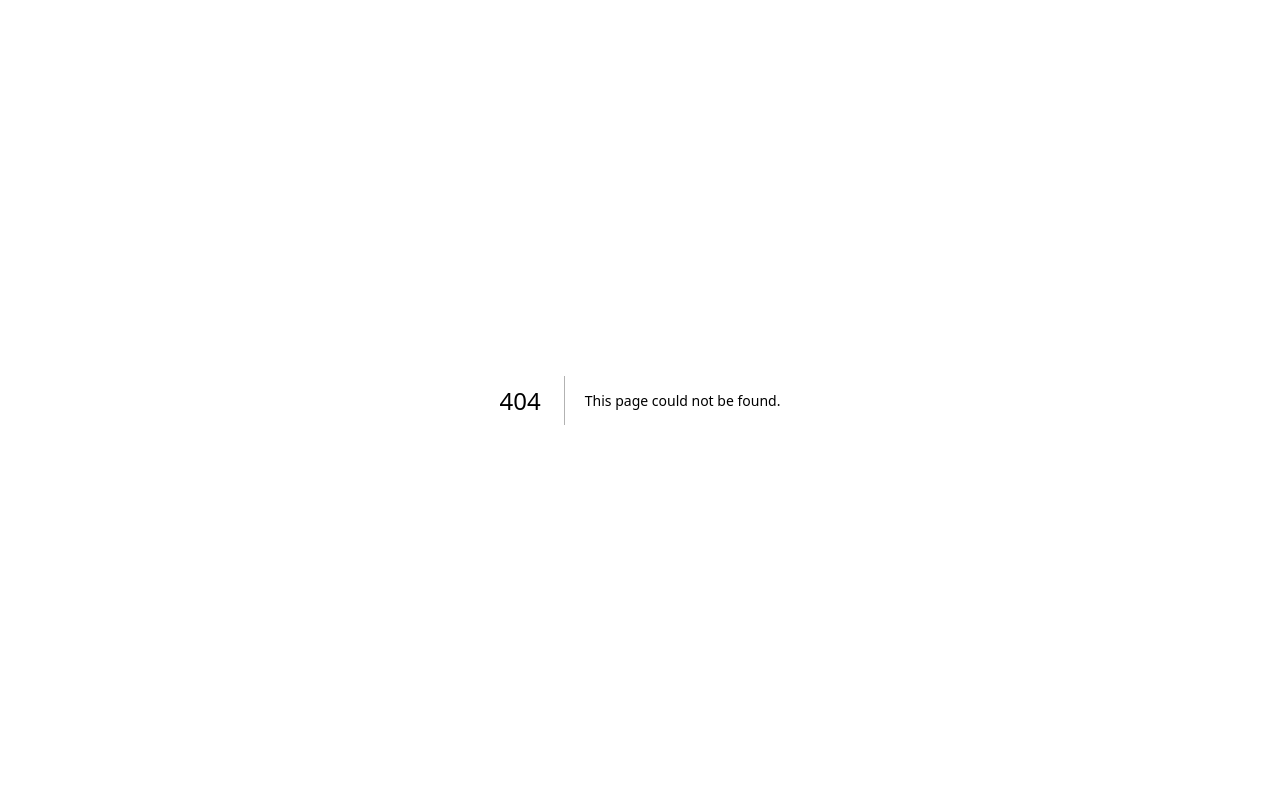
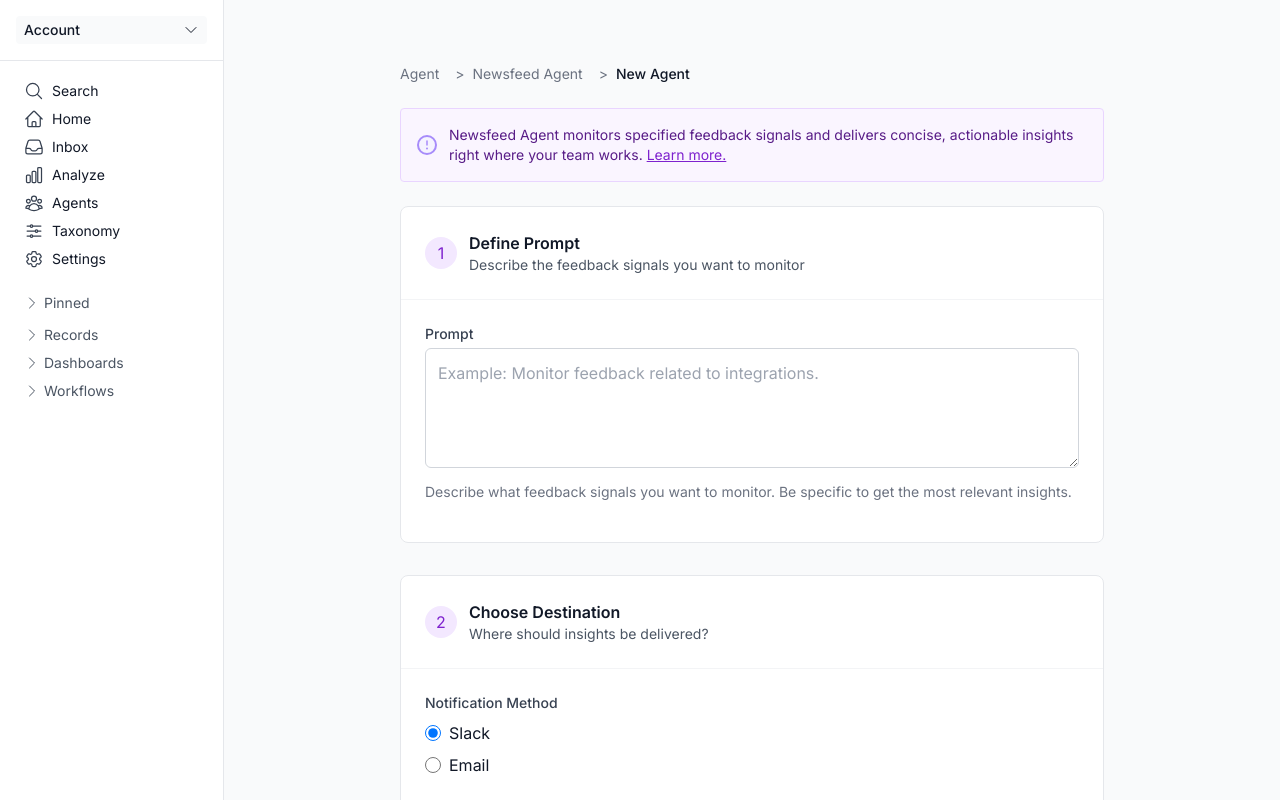
Before and after one commit to birkanicacan/proj-phx-dev, a Next.js app: page /agents/newsfeed/new in a window 1280 px wide. Before the commit this address had no page. Built offline with nearby package versions, Linux system fonts and the light colour scheme; sample sign-in values are in the browser's storage.

Commit message:
newsfeed agent done

```diff
--- /dev/null
+++ b/app/agents/newsfeed/new/page.tsx
@@ -0,0 +1,210 @@
+'use client';
+import React, { useState } from 'react';
+import { Button } from '@/components/ui/button';
+import { Input } from '@/components/ui/input';
+import { ChevronDown, Plus, X } from 'lucide-react';
+import { useRouter } from 'next/navigation';
+
+// UI components defined inline
+const Label = ({ htmlFor, className, children }: { htmlFor?: string; className?: string; children: React.ReactNode }) => (
+  <label htmlFor={htmlFor} className={className}>{children}</label>
+);
+
+const Textarea = ({ id, placeholder, value, onChange, className }: { id?: string; placeholder?: string; value: string; onChange: (e: React.ChangeEvent<HTMLTextAreaElement>) => void; className?: string }) => (
+  <textarea id={id} placeholder={placeholder} value={value} onChange={onChange} className={className} />
+);
+
+const RadioGroup = ({ children }: { children: React.ReactNode }) => (
+  <div className="space-y-2">{children}</div>
+);
+
+const RadioItem = ({ id, value, checked, onChange, children }: { id: string; value: string; checked: boolean; onChange: (value: string) => void; children: React.ReactNode }) => (
+  <div className="flex items-center space-x-2">
+    <input
+      type="radio"
+      id={id}
+      checked={checked}
+      onChange={() => onChange(value)}
+      className="h-4 w-4 text-purple-600 focus:ring-purple-500 border-gray-300"
+    />
+    <label htmlFor={id} className="text-gray-900">{children}</label>
+  </div>
+);
+
+export default function NewsfeedAgentCreate() {
+  const router = useRouter();
+  const [prompt, setPrompt] = useState('');
+  const [notificationType, setNotificationType] = useState('slack');
+  const [slackChannel, setSlackChannel] = useState('#general');
+  const [email, setEmail] = useState('');
+
+  const slackChannels = ['#general', '#feedback', '#product', '#engineering', '#mobile-team', '#design'];
+
+  const handleCreateAgent = () => {
+    // In a real app, you would save the agent data to your database here
+
+    // Add new agent to local storage to simulate persistence
+    try {
+      // Get existing agents or default to empty array
+      const existingAgentsJSON = localStorage.getItem('activeAgents');
+      const existingAgents = existingAgentsJSON ? JSON.parse(existingAgentsJSON) : [];
+
+      // Create new agent
+      const newAgent = {
+        id: Date.now().toString(), // Generate unique ID
+        name: `Newsfeed: ${prompt.substring(0, 30)}${prompt.length > 30 ? '...' : ''}`,
+        description: `Monitors feedback signals: ${prompt.substring(0, 50)}${prompt.length > 50 ? '...' : ''}`,
+        type: 'Newsfeed',
+        createdBy: 'Vivek Kaushal',
+        lastUpdated: new Date().toLocaleDateString('en-US', { month: 'short', day: '2-digit', year: 'numeric' })
+      };
+
+      // Add new agent to array
+      const updatedAgents = [...existingAgents, newAgent];
+
+      // Save to localStorage
+      localStorage.setItem('activeAgents', JSON.stringify(updatedAgents));
+    } catch (error) {
+      console.error('Error saving agent:', error);
+    }
+
+    // Navigate back to agents page
+    router.push('/agents');
+  };
+
+  return (
+    <div className="p-8 max-w-3xl mx-auto">
+      <div className="mb-6 flex items-center text-gray-500 text-sm">
+        <span className="mr-2">Agent</span>
+        <span className="mx-2">&gt;</span>
+        <span className="mr-2">Newsfeed Agent</span>
+        <span className="mx-2">&gt;</span>
+        <span className="font-medium text-gray-900">New Agent</span>
+      </div>
+      <div className="mb-6 p-4 bg-purple-50 border border-purple-200 rounded flex items-center">
+        <span className="mr-3 text-purple-700">
+          <svg width="20" height="20" fill="none" viewBox="0 0 20 20"><circle cx="10" cy="10" r="9" stroke="#a78bfa" strokeWidth="2" fill="#f5f3ff"/><path d="M10 6v4" stroke="#a78bfa" strokeWidth="1.5" strokeLinecap="round"/><circle cx="10" cy="13.5" r="1" fill="#a78bfa"/></svg>
+        </span>
+        <span className="text-sm text-purple-900">Newsfeed Agent monitors specified feedback signals and delivers concise, actionable insights right where your team works. <a href="#" className="underline text-purple-700">Learn more.</a></span>
+      </div>
+
+      {/* Step 1: Define Prompt */}
+      <div className="bg-white rounded-lg border border-gray-200 mb-8">
+        <div className="p-6 border-b border-gray-100 flex items-center">
+          <span className="h-8 w-8 rounded-full bg-purple-100 text-purple-700 flex items-center justify-center mr-3">1</span>
+          <div>
+            <div className="font-semibold text-gray-900">Define Prompt</div>
+            <div className="text-gray-600 text-sm">Describe the feedback signals you want to monitor</div>
+          </div>
+        </div>
+        <div className="p-6">
+          <div className="mb-4">
+            <Label htmlFor="prompt" className="block text-sm font-medium text-gray-700 mb-1">
+              Prompt
+            </Label>
+            <Textarea
+              id="prompt"
+              placeholder="Example: Monitor feedback related to integrations."
+              value={prompt}
+              onChange={(e) => setPrompt(e.target.value)}
+              className="w-full p-3 border border-gray-300 rounded-md min-h-[120px] focus:ring-purple-500 focus:border-purple-500"
+            />
+            <p className="mt-2 text-sm text-gray-500">
+              Describe what feedback signals you want to monitor. Be specific to get the most relevant insights.
+            </p>
+          </div>
+        </div>
+      </div>
+
+      {/* Step 2: Choose Destination */}
+      <div className="bg-white rounded-lg border border-gray-200 mb-8">
+        <div className="p-6 border-b border-gray-100 flex items-center">
+          <span className="h-8 w-8 rounded-full bg-purple-100 text-purple-700 flex items-center justify-center mr-3">2</span>
+          <div>
+            <div className="font-semibold text-gray-900">Choose Destination</div>
+            <div className="text-gray-600 text-sm">Where should insights be delivered?</div>
+          </div>
+        </div>
+        <div className="p-6">
+          <div className="mb-6">
+            <Label className="block text-sm font-medium text-gray-700 mb-2">
+              Notification Method
+            </Label>
+            <RadioGroup>
+              <RadioItem
+                id="slack"
+                value="slack"
+                checked={notificationType === 'slack'}
+                onChange={setNotificationType}
+              >
+                Slack
+              </RadioItem>
+              <RadioItem
+                id="email"
+                value="email"
+                checked={notificationType === 'email'}
+                onChange={setNotificationType}
+              >
+                Email
+              </RadioItem>
+            </RadioGroup>
+          </div>
+
+          {notificationType === 'slack' ? (
+            <div className="mb-4">
+              <Label htmlFor="slackChannel" className="block text-sm font-medium text-gray-700 mb-1">
+                Slack Channel
+              </Label>
+              <div className="relative">
+                <select
+                  id="slackChannel"
+                  value={slackChannel}
+                  onChange={(e) => setSlackChannel(e.target.value)}
+                  className="appearance-none w-full p-2 border border-gray-300 rounded-md focus:ring-purple-500 focus:border-purple-500 pr-8"
+                >
+                  {slackChannels.map((channel) => (
+                    <option key={channel} value={channel}>{channel}</option>
+                  ))}
+                </select>
+                <div className="absolute inset-y-0 right-0 flex items-center px-2 pointer-events-none">
+                  <ChevronDown className="h-4 w-4 text-gray-500" />
+                </div>
+              </div>
+            </div>
+          ) : (
+            <div className="mb-4">
+              <Label htmlFor="email" className="block text-sm font-medium text-gray-700 mb-1">
+                Email Address
+              </Label>
+              <Input
+                id="email"
+                type="email"
+                placeholder="Enter email address"
+                value={email}
+                onChange={(e) => setEmail(e.target.value)}
+                className="w-full"
+              />
+            </div>
+          )}
+        </div>
+      </div>
+
+      {/* Create Button */}
+      <div className="flex justify-end">
+        <Button
+          className="bg-gray-200 text-gray-800 hover:bg-gray-300 mr-2"
+          onClick={() => router.push('/agents')}
+        >
+          Cancel
+        </Button>
+        <Button
+          className="bg-purple-600 text-white hover:bg-purple-700"
+          onClick={handleCreateAgent}
+          disabled={!prompt || (notificationType === 'email' && !email)}
+        >
+          Create Agent
+        </Button>
+      </div>
+    </div>
+  );
+}
--- /dev/null
+++ b/app/agents/newsfeed/page.tsx
@@ -0,0 +1,8 @@
+'use client';
+
+import { useRouter } from 'next/navigation';
+
+export default function NewsfeedAgentPage() {
+  const router = useRouter();
+  return null;
+}
--- a/app/agents/page.tsx
+++ b/app/agents/page.tsx
@@ -47,6 +47,12 @@ const agentTiles: AgentTile[] = [
     name: 'Close the Loop',
     description: 'Automatically email (or message) all customers who reported an issue or feature request once the linked Jira or Linear ticket is resolved.',
     type: 'Close the Loop'
+  },
+  {
+    id: '5',
+    name: 'Newsfeed Agent',
+    description: 'Monitor specified feedback signals and push meaningful insights to Slack or email the moment a pattern emerges.',
+    type: 'Newsfeed'
   }
 ];
 
@@ -125,6 +131,8 @@ export default function AgentsPage() {
                   router.push('/agents/quality-monitor/new');
                 } else if (tile.name === 'Close the Loop') {
                   router.push('/agents/close-the-loop/new');
+                } else if (tile.name === 'Newsfeed Agent') {
+                  router.push('/agents/newsfeed/new');
                 }
               }}
             >
```
